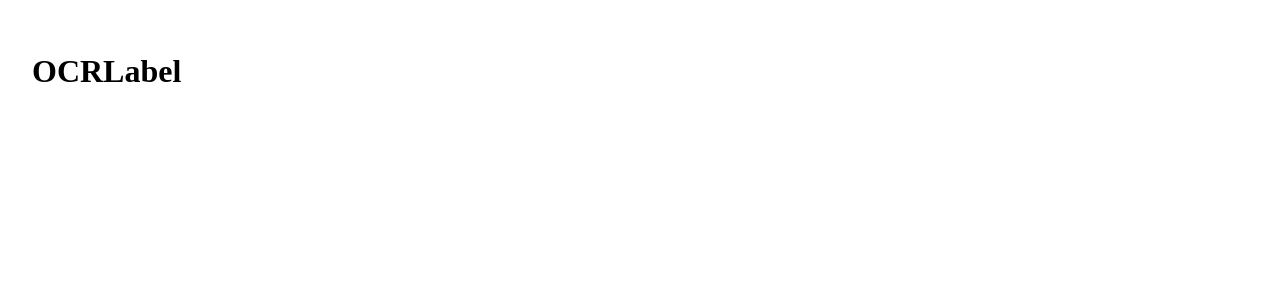
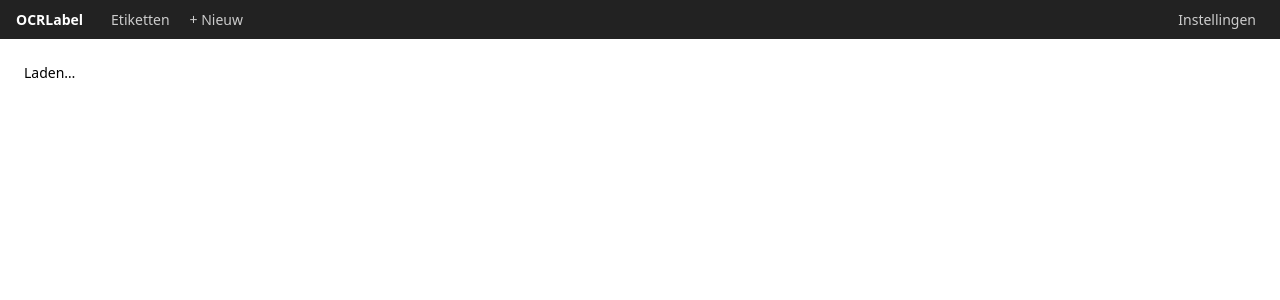
Before and after one commit to Shugir/OCRLabel, a React (Vite) app: page / in a window 1280 px wide. Shown: the top 300 px of the page. Built offline with nearby package versions, Linux system fonts and the light colour scheme.

Commit message:
feat: wire app router with nav bar and global styles

```diff
--- a/src/App.jsx
+++ b/src/App.jsx
@@ -1,3 +1,30 @@
+import { HashRouter, Routes, Route, Navigate } from 'react-router-dom'
+import Home from './screens/Home.jsx'
+import NewLabel from './screens/NewLabel.jsx'
+import Settings from './screens/Settings.jsx'
+import './app.css'
+// Note: label.css is embedded inline in LabelPreview — no import needed here
+
 export default function App() {
-  return <div style={{ padding: 24 }}><h1>OCRLabel</h1></div>
+  return (
+    <HashRouter>
+      <div style={{ display: 'flex', height: '100vh', flexDirection: 'column' }}>
+        <nav style={{ background: '#222', color: '#fff', padding: '0 16px', display: 'flex', alignItems: 'center', gap: 4 }}>
+          <span style={{ fontWeight: 'bold', marginRight: 16, padding: '10px 0' }}>OCRLabel</span>
+          <a href="#/" style={{ color: '#ccc', textDecoration: 'none', padding: '10px 8px' }}>Etiketten</a>
+          <a href="#/new" style={{ color: '#ccc', textDecoration: 'none', padding: '10px 8px' }}>+ Nieuw</a>
+          <div style={{ flex: 1 }} />
+          <a href="#/settings" style={{ color: '#ccc', textDecoration: 'none', padding: '10px 8px' }}>Instellingen</a>
+        </nav>
+        <div style={{ flex: 1, overflow: 'auto' }}>
+          <Routes>
+            <Route path="/" element={<Home />} />
+            <Route path="/new" element={<NewLabel />} />
+            <Route path="/settings" element={<Settings />} />
+            <Route path="*" element={<Navigate to="/" />} />
+          </Routes>
+        </div>
+      </div>
+    </HashRouter>
+  )
 }
--- /dev/null
+++ b/src/app.css
@@ -0,0 +1,5 @@
+*, *::before, *::after { box-sizing: border-box; }
+body { margin: 0; font-family: system-ui, Arial, sans-serif; font-size: 14px; }
+button { border: 1px solid #bbb; background: #f5f5f5; border-radius: 3px; }
+button:hover { background: #e8e8e8; }
+input, textarea { border: 1px solid #bbb; border-radius: 3px; padding: 4px 6px; }
```
